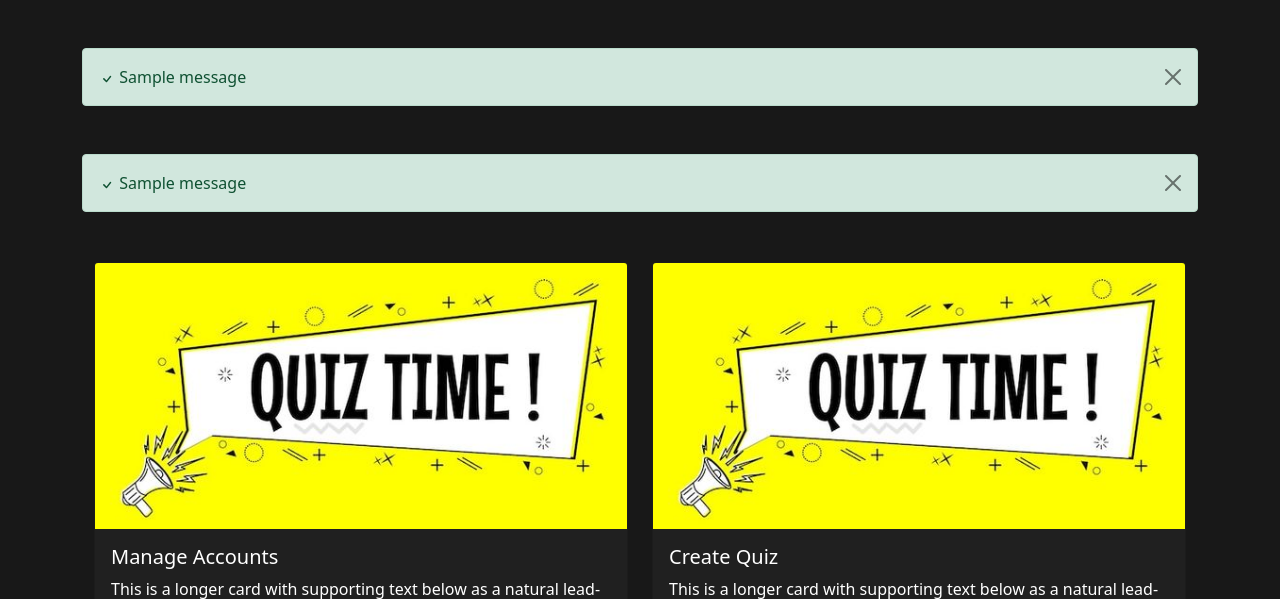
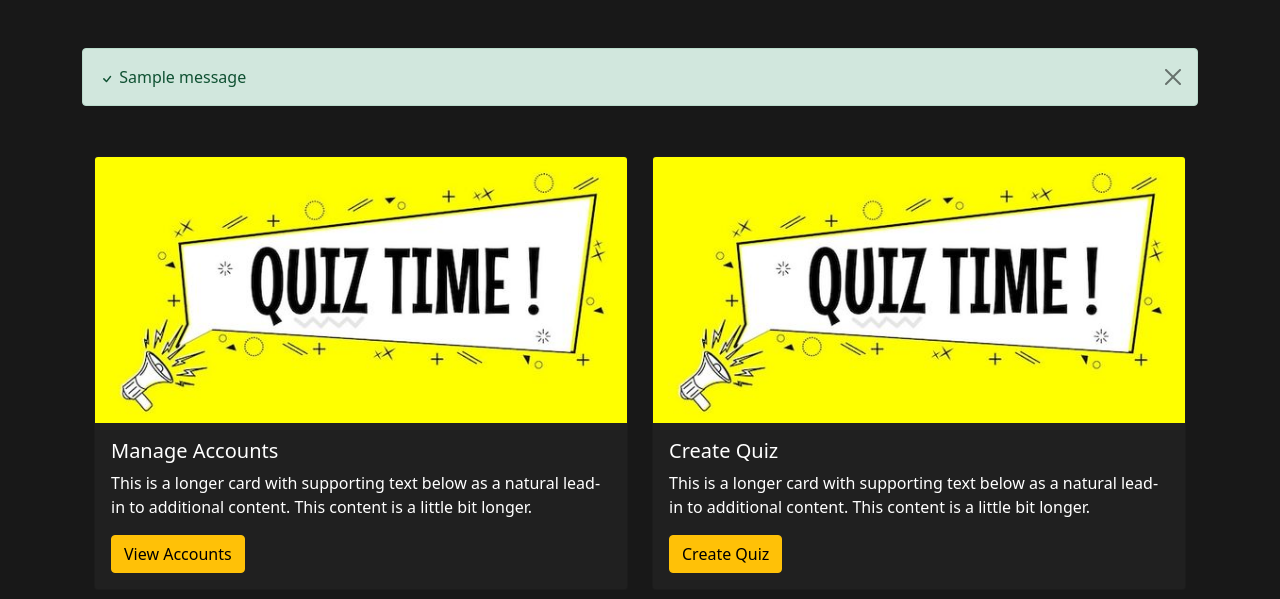
Before and after one commit to henzelss/QuizGuard, a Flask app: page /dashboard in a window 1280 px wide. Shown: the part 62-661 px from the top of the page. Run offline with Flask 3, Linux system fonts and the light colour scheme; a user stored in the database is signed in; tables that the repository leaves empty hold one stand-in row (values such as "Sample post"); one stand-in notice (Sample message) is shown; some libraries are stand-ins or nearby versions.

Commit message:
remove duplicated flash message

```diff
--- a/website/templates/admin.html
+++ b/website/templates/admin.html
@@ -3,40 +3,6 @@
 {% block title %} <title>Admin | Dashboard</title>{% endblock %}
 
 {% block content %}
-<div class="container mt-5 rounded">
-    {% with messages = get_flashed_messages(with_categories=true)%}
-    {% if messages %}
-        {% for category, message in messages %}
-            {% if category == 'danger' %}
-                <div class="alert alert-danger alert-dismissible fade show" role="alert">
-                    <svg xmlns="http://www.w3.org/2000/svg" width="16" height="16" fill="currentColor" class="bi bi-exclamation-triangle-fill" viewBox="0 0 16 16">
-                        <path d="M8.982 1.566a1.13 1.13 0 0 0-1.96 0L.165 13.233c-.457.778.091 1.767.98 1.767h13.713c.889 0 1.438-.99.98-1.767L8.982 1.566zM8 5c.535 0 .954.462.9.995l-.35 3.507a.552.552 0 0 1-1.1 0L7.1 5.995A.905.905 0 0 1 8 5zm.002 6a1 1 0 1 1 0 2 1 1 0 0 1 0-2z"/>
-                    </svg>
-                    {{ message }}
-                    <button type="button" class="btn-close" data-bs-dismiss="alert" aria-label="Close"></button>
-                </div>
-            {% elif category == 'success' %}
-                <div class="alert alert-success alert-dismissible fade show" role="alert">
-                    <svg xmlns="http://www.w3.org/2000/svg" width="16" height="16" fill="currentColor" class="bi bi-check" viewBox="0 0 16 16">
-                        <path d="M10.97 4.97a.75.75 0 0 1 1.07 1.05l-3.99 4.99a.75.75 0 0 1-1.08.02L4.324 8.384a.75.75 0 1 1 1.06-1.06l2.094 2.093 3.473-4.425a.267.267 0 0 1 .02-.022z"/>
-                    </svg>
-                    {{ message }}
-                    <button type="button" class="btn-close" data-bs-dismiss="alert" aria-label="Close"></button>
-                </div>
-            {% else %}
-                <div class="alert alert-warning alert-dismissible fade show" role="alert">
-                    <svg xmlns="http://www.w3.org/2000/svg" width="16" height="16" fill="currentColor" class="bi bi-check" viewBox="0 0 16 16">
-                        <path d="M10.97 4.97a.75.75 0 0 1 1.07 1.05l-3.99 4.99a.75.75 0 0 1-1.08.02L4.324 8.384a.75.75 0 1 1 1.06-1.06l2.094 2.093 3.473-4.425a.267.267 0 0 1 .02-.022z"/>
-                    </svg>
-                    {{ message }}
-                <button type="button" class="btn-close" data-bs-dismiss="alert" aria-label="Close"></button>
-            {% endif %}
-        {% endfor %}
-    {% endif%}
-    {% endwith%}
-</div>
-
-
     <div class="container">
         <div class="row row-cols-1 row-cols-md-2 g-4">
             <div class="col">
```
